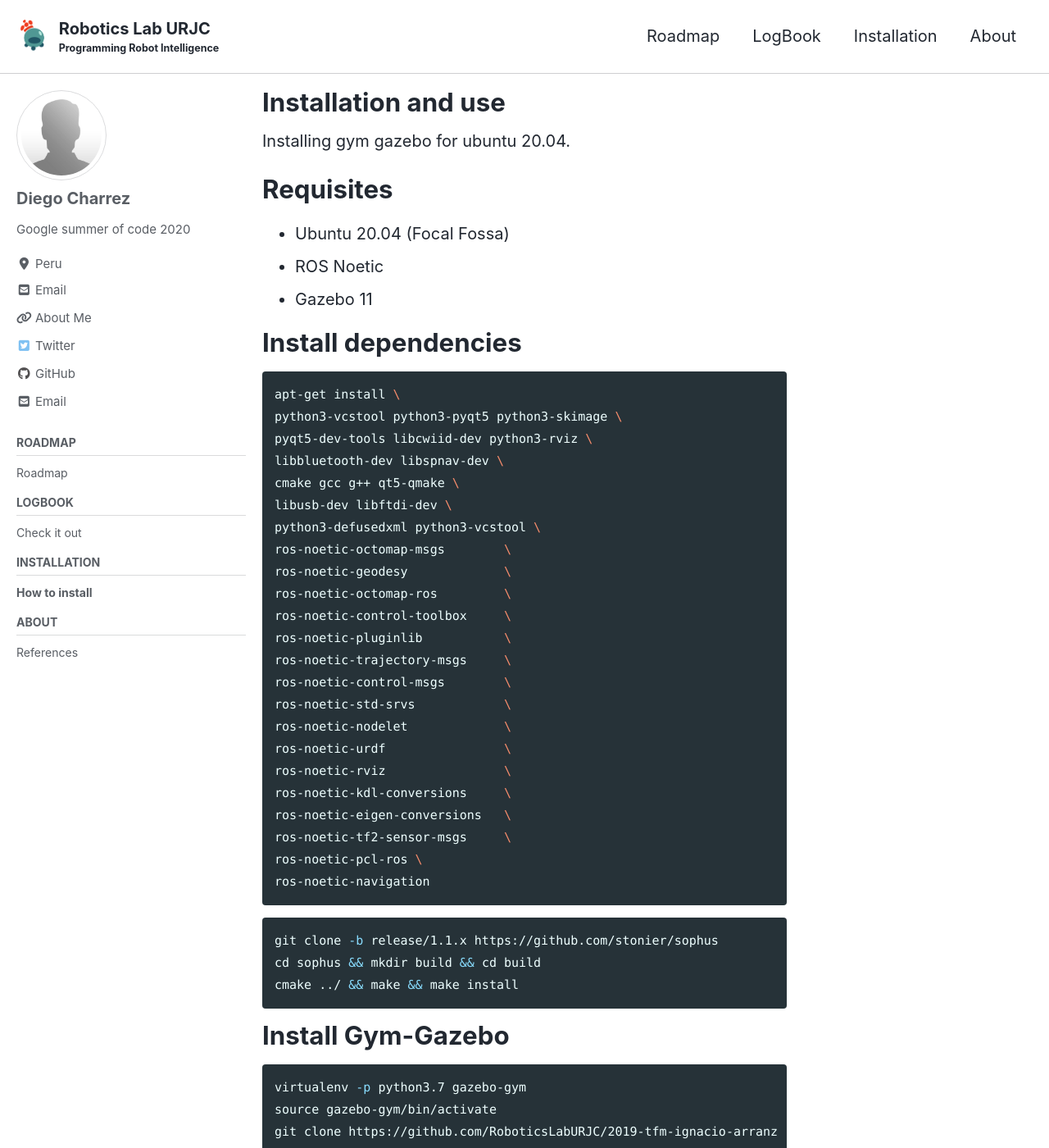
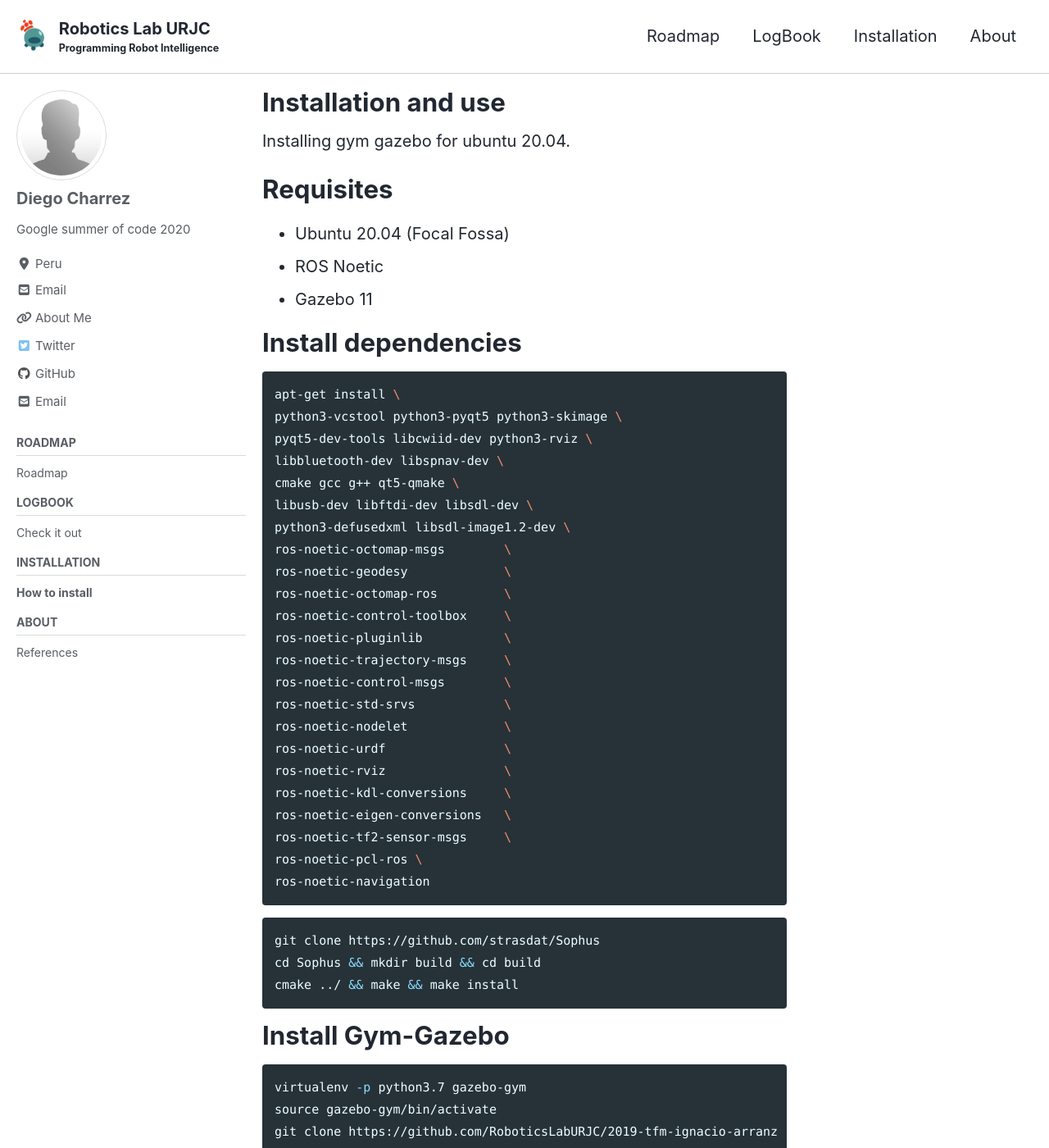
Before and after one commit to TheRoboticsClub/colab-gsoc2020-Diego_Charrez, a Jekyll site: the page built from docs/_pages/install.md, in a window 1280 px wide and 1400 px high. Shown: the whole window at 82% size. Built offline with Jekyll 4.4.1, drawn with Linux system fonts in a browser that asks for light colours; cached includes are drawn as plain includes; nearby versions of some CDN libraries.

````diff
--- a/docs/_pages/install.md
+++ b/docs/_pages/install.md
@@ -23,8 +23,8 @@ python3-vcstool python3-pyqt5 python3-skimage \
 pyqt5-dev-tools libcwiid-dev python3-rviz \
 libbluetooth-dev libspnav-dev \
 cmake gcc g++ qt5-qmake \
-libusb-dev libftdi-dev \
-python3-defusedxml python3-vcstool \
+libusb-dev libftdi-dev libsdl-dev \
+python3-defusedxml libsdl-image1.2-dev \
 ros-noetic-octomap-msgs        \
 ros-noetic-geodesy             \
 ros-noetic-octomap-ros         \
@@ -44,8 +44,8 @@ ros-noetic-navigation
 ```
 
 ```bash
-git clone -b release/1.1.x https://github.com/stonier/sophus
-cd sophus && mkdir build && cd build
+git clone https://github.com/strasdat/Sophus
+cd Sophus && mkdir build && cd build
 cmake ../ && make && make install
 ```
 
````
Also changed, not shown: docs/_posts/2020-07-13-Week-7.md (+8 -2 lines).
